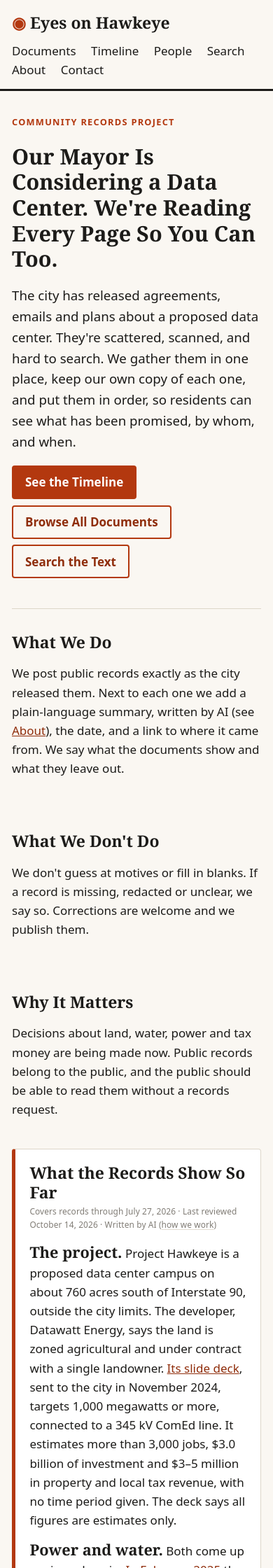
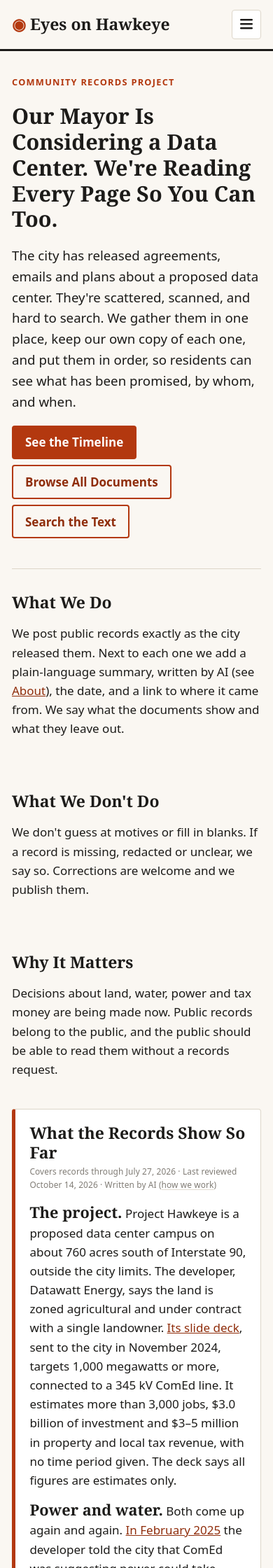
Before and after one commit to michaeldhart/eyes-on-hawkeye, a Jekyll site: the page built from index.md, in a window 390 px wide. Shown: the top 2240 px of the page at 70% size. Built offline with Jekyll 4.4.1, drawn with Linux system fonts in a browser that asks for light colours.

Commit message:
Collapse the main nav into a hamburger menu on mobile
Pure-CSS checkbox pattern from the city-county-summarizer site, with a
keyboard-focusable toggle and Escape to close.

Co-Authored-By: Claude Sonnet 5.5 <noreply@anthropic.com>

```diff
--- a/_layouts/default.html
+++ b/_layouts/default.html
@@ -16,10 +16,17 @@
   <header class="site-header">
     <div class="wrap bar">
       <a class="brand" href="{{ '/' | relative_url }}"><span class="eye" aria-hidden="true">◉</span> Eyes on Hawkeye</a>
-      <nav aria-label="Main">
-        {% assign nav = "Documents|/documents/,Timeline|/timeline/,People|/people/,Search|/search/,About|/about/,Contact|/contact/" | split: "," %}
-        {% for item in nav %}{% assign p = item | split: "|" %}
-        <a href="{{ p[1] | relative_url }}"{% if page.url contains p[1] %} aria-current="page"{% endif %}>{{ p[0] }}</a>{% endfor %}
+      <nav class="site-nav" aria-label="Main">
+        {%- comment -%} Pure-CSS menu on phones (same pattern as the Belvidere Wire site): a visually hidden but focusable checkbox, a hamburger label, and a dropdown panel. Works without JavaScript. {%- endcomment -%}
+        <input type="checkbox" id="nav-trigger" class="nav-trigger" aria-label="Menu">
+        <label for="nav-trigger" class="nav-toggle" aria-hidden="true">
+          <svg viewBox="0 0 18 15" width="18" height="15" fill="currentColor" aria-hidden="true"><rect y="0" width="18" height="2.6" rx="1.3"/><rect y="6" width="18" height="2.6" rx="1.3"/><rect y="12" width="18" height="2.6" rx="1.3"/></svg>
+        </label>
+        <div class="trigger">
+          {% assign nav = "Documents|/documents/,Timeline|/timeline/,People|/people/,Search|/search/,About|/about/,Contact|/contact/" | split: "," %}
+          {% for item in nav %}{% assign p = item | split: "|" %}
+          <a href="{{ p[1] | relative_url }}"{% if page.url contains p[1] %} aria-current="page"{% endif %}>{{ p[0] }}</a>{% endfor %}
+        </div>
       </nav>
     </div>
   </header>
--- a/assets/css/site.css
+++ b/assets/css/site.css
@@ -26,6 +26,20 @@ body.wide .wrap { max-width: 78rem; }
 nav a { margin-right: 1rem; color: var(--fg); text-decoration: none; font-weight: 500; padding-bottom: 2px; }
 nav a:last-child { margin-right: 0; }
 nav a:hover, nav a[aria-current] { border-bottom: 2px solid var(--accent); }
+.site-nav { position: relative; }
+/* the checkbox is visually hidden but stays focusable, so keyboard users can open the menu */
+.nav-trigger { position: absolute; opacity: 0; width: 1px; height: 1px; margin: 0; }
+.nav-toggle { display: none; }
+@media (max-width: 40rem) {
+  .nav-toggle { display: flex; align-items: center; justify-content: center; width: 2.5rem; height: 2.5rem; cursor: pointer; color: var(--fg); background: var(--card); border: 1px solid var(--line); border-radius: 4px; }
+  .nav-trigger:focus-visible + .nav-toggle { outline: 2px solid var(--fg); outline-offset: 2px; }
+  .nav-trigger:checked + .nav-toggle { border-color: var(--fg); }
+  .site-nav .trigger { display: none; position: absolute; right: 0; top: calc(100% + .4rem); z-index: 10; min-width: 11rem; padding: .3rem 0; background: var(--card); border: 1px solid var(--line); border-radius: 6px; box-shadow: 0 8px 24px rgba(0, 0, 0, .25); }
+  .nav-trigger:checked ~ .trigger { display: block; }
+  .site-nav .trigger a { display: block; margin: 0; padding: .6rem 1rem; border-bottom: 0; }
+  .site-nav .trigger a:hover { background: var(--bg); }
+  .site-nav .trigger a[aria-current] { font-weight: 700; color: var(--accent); border-bottom: 0; }
+}
 main { padding-bottom: 3rem; min-height: 60vh; }
 .site-footer { border-top: 1px solid var(--line); color: var(--muted); font-size: .85rem; padding: 1.5rem 0; }
 
```
Also changed, not shown: other parts of _layouts/default.html (+6 -0 lines), CLAUDE.md (+1 -0 lines).
